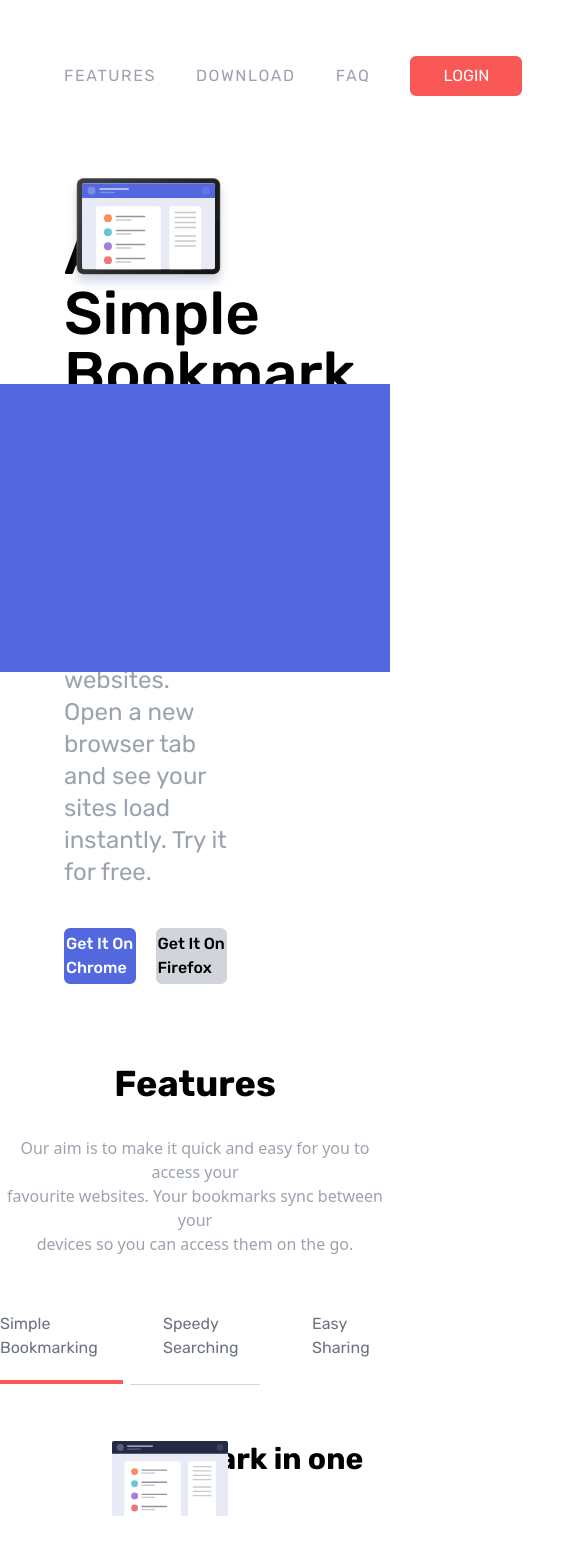
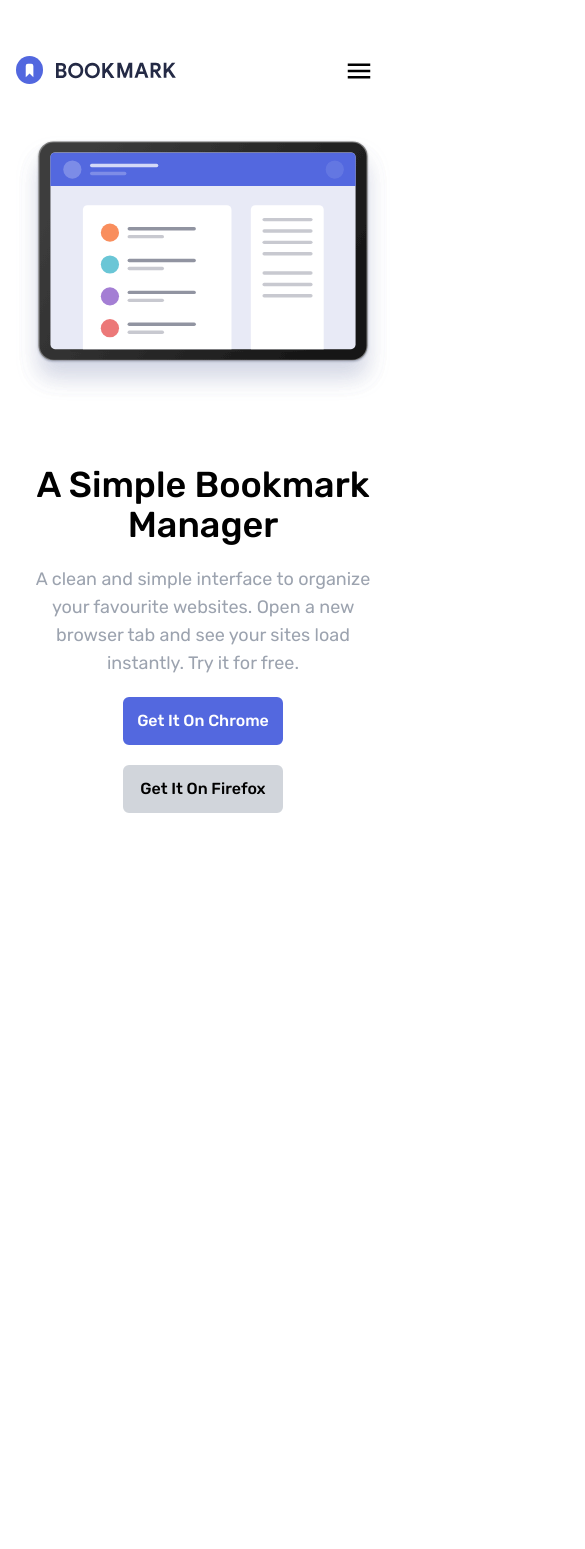
Before and after one commit to SusovanDas19/BookmarkClone, a React (Vite) app: page / in a window 390 px wide. Shown: the top 1549 px of the page, 585 px wide, since content can reach past the window. After the commit the page ends 844 px from the top, so only its background shows below. Built offline with nearby package versions, Linux system fonts and the light colour scheme.

Commit message:
Add responsiveness

```diff
--- a/index.html
+++ b/index.html
@@ -4,7 +4,7 @@
     <meta charset="UTF-8" />
     <link href="https://fonts.googleapis.com/css2?family=Rubik:wght@400;500;700&display=swap" rel="stylesheet">
     <meta name="viewport" content="width=device-width, initial-scale=1.0" />
-    <title>Bookmark Website</title>
+    <title>Bookmark Web</title>
   </head>
   <body>
     <div id="root"></div>
--- a/src/App.jsx
+++ b/src/App.jsx
@@ -9,7 +9,7 @@ import { BrowserRouter } from "react-router-dom";
 
 function App() {
   return (
-    <div className="h-full w-full">
+    <div className="h-full w-full overflow-x-hidden">
       <BrowserRouter>
         <Navbar />
         <Homeintro />
--- a/src/Components/Contact.jsx
+++ b/src/Components/Contact.jsx
@@ -2,25 +2,24 @@ import Button from "./Button";
 
 function Contact() {
   return (
-    <div className="w-full h-96 gap-5 bg-cusBlue mt-28 flex flex-col items-center justify-center font-rubik">
-      <p className="font-normal tracking-widest text-white text-lg">
+    <div className="w-full h-auto md:h-96 gap-5 bg-cusBlue mt-28 flex flex-col items-center justify-center font-rubik p-4 md:p-0">
+      <p className="font-normal tracking-widest text-white text-base md:text-lg">
         35,000+ ALREADY JOINED
       </p>
-      <p className="font-medium tracking-widest text-white text-3xl text-center">
+      <p className="font-medium tracking-widest text-white text-xl md:text-3xl text-center">
         Stay up-to-date with what
-        <br /> we're doing
+        <br className="hidden md:block" /> we're doing
       </p>
-      <div className="flex flex-row gap-5 w-">
+      <div className="flex flex-col md:flex-row gap-5 w-full md:w-auto items-center justify-center">
         <input
           type="email"
           placeholder="Enter your email address"
-          className="placeholder-gray-400 h-12 w-80 border rounded-md text-center focus:outline-none focus:ring-2 focus:ring-cusRed"
+          className="placeholder-gray-400 h-12 w-full md:w-80 border rounded-md text-center focus:outline-none focus:ring-2 focus:ring-cusRed"
         />
         <Button
           height="h-12"
-          width="w-32"
+          width="w-full md:w-32"
           bgcolor="bg-cusRed"
-
           borderColor="border-cusRed"
           btnTextColor="text-white"
           hoverbtnTextColor="hover:text-gray-200"
--- a/src/Components/Download.jsx
+++ b/src/Components/Download.jsx
@@ -6,16 +6,16 @@ import Button from "./Button";
 
 function Download() {
   return (
-    <div id="download" className="flex flex-col items-center mt-80">
+    <div id="download" className="flex flex-col items-center mt-40 md:mt-80">
       <div className="text-center mb-10">
-        <h1 className="font-rubik text-black text-4xl font-semibold mb-7">Download the extension</h1>
-        <p className="text-gray-400 text-base font-rubik">
+        <h1 className="font-rubik text-black text-2xl md:text-4xl font-semibold mb-7">Download the extension</h1>
+        <p className="text-gray-400 text-sm md:text-base font-rubik">
           We've got more browsers in the pipeline. Please do let us know if
-          <br />
+          <br className="hidden md:block" />
           you've got a favourite you'd like us to prioritize.
         </p>
       </div>
-      <div className="mt-14 flex flex-row gap-7">
+      <div className="mt-14 flex flex-col md:flex-row gap-7">
         <Card
          heading="Add to Chrome"
          details="Minimum Version 62"
@@ -26,13 +26,13 @@ function Download() {
          heading="Add to Firefox"
          details="Minimum Version 55"
          logo={logoFirefox}
-         mt="mt-5"
+         mt="mt-5 md:mt-0"
         />
         <Card
          heading="Add to Opera"
          details="Minimum Version 46"
          logo={logoOpera}
-         mt="mt-10"
+         mt="mt-10 md:mt-0"
         />
       </div>
     </div>
@@ -41,13 +41,13 @@ function Download() {
 
 function Card({heading, details, logo, mt}){
     return(
-        <div className={`${mt} h-96 w-80  gap-5 rounded-lg shadow-md flex flex-col items-center justify-center`}>
-            <img src={logo} alt="" />
+        <div className={`${mt} h-auto md:h-96 w-82 md:w-84 gap-5 rounded-lg shadow-md flex flex-col items-center justify-center p-6 md:p-10`}>
+            <img src={logo} alt="" className="w-16 md:w-auto" />
             <p className="text-black font-semibold font-rubik text-lg">{heading}</p>
-            <p className="w- font-rubik text-gray-400 text-base">{details}</p>
+            <p className="w-full text-center font-rubik text-gray-400 text-sm md:text-base">{details}</p>
             <div className="border-2 border-dotted w-full"></div>
             <Button
-            height="h-14"
+            height=" h-10 md:h-14"
             width="w-64"
             bgcolor="bg-cusBlue"
             hoverBgColor="hover:bg-white"
--- a/src/Components/Faq.jsx
+++ b/src/Components/Faq.jsx
@@ -32,17 +32,17 @@ function Faq() {
   );
 
   return (
-    <div id="faq" className="flex flex-col items-center justify-center mt-28 font-rubik">
-      <div className="flex flex-col items-center justify-center gap-8 mb-10">
-        <h1 className="text-4xl text-black font-semibold">
+    <div id="faq" className="flex flex-col items-center justify-center mt-28 font-rubik px-4 md:px-0">
+      <div className="flex flex-col items-center justify-center gap-4 md:gap-8 mb-10">
+        <h1 className="text-2xl md:text-4xl text-black font-semibold">
           Frequently Asked Questions
         </h1>
-        <p className="text-center">
+        <p className="text-center text-sm md:text-base">
           Here are some of our FAQs. If you have any other questions
-          <br /> you'd like answered please feel free to email us.
+          <br className="hidden md:block" /> you'd like answered please feel free to email us.
         </p>
       </div>
-      <div className="flex flex-col w-[650px] gap-5" ref={faqRef}>
+      <div className="flex flex-col w-full md:w-[650px] gap-5" ref={faqRef}>
         <div
           onClick={() => callFaq(1)}
           className="cursor-pointer flex flex-col items-start justify-start"
--- a/src/Components/Features.jsx
+++ b/src/Components/Features.jsx
@@ -42,40 +42,51 @@ function Features() {
   }
 
   return (
-    <div id="features" className="mt-20">
-      <div className="flex flex-col gap-8 items-center justify-center">
-        <h1 className="text-4xl font-semibold font-rubik">Features</h1>
-        <p className="text-base text-gray-400 text-center">
-          Our aim is to make it quick and easy for you to access your <br />
+    <div id="features" className="mt-24 md:mt-48">
+      <div className="flex flex-col gap-4 md:gap-8 items-center justify-center">
+        <h1 className="text-2xl md:text-4xl font-semibold font-rubik">
+          Features
+        </h1>
+        <p className="text-sm md:text-base text-gray-400 text-center">
+          Our aim is to make it quick and easy for you to access your{" "}
+          <br className="hidden md:block" />
           favourite websites. Your bookmarks sync between your
-          <br /> devices so you can access them on the go.
+          <br className="hidden md:block" /> devices so you can access them on
+          the go.
         </p>
       </div>
-      <div className="flex flex-col  items-center justify-center mt-14">
-        <div className="flex gap-10">
+      <div className="flex flex-col items-center justify-center mt-8 md:mt-14">
+        <div className="flex flex-col md:flex-row gap-4 md:gap-10 md:items-start items-center w-full md:w-auto">
           <p
             onClick={() => callFetOpt(1)}
-            className="text-gray-500 cursor-pointer text-base hover:text-cusRed font-rubik"
+            className="text-gray-500 cursor-pointer text-sm md:text-base hover:text-cusRed font-rubik"
           >
             Simple Bookmarking
-            {selectedFeature === 1 && <div className="w-full h-1 bg-cusRed mt-5"></div> }
+            {selectedFeature === 1 && (
+              <div className="w-full h-1 bg-cusRed mt-2 md:mt-5"></div>
+            )}
           </p>
           <p
             onClick={() => callFetOpt(2)}
-            className="text-gray-500 cursor-pointer text-base hover:text-cusRed font-rubik"
+            className="text-gray-500 cursor-pointer text-sm md:text-base hover:text-cusRed font-rubik"
           >
             Speedy Searching
-            {selectedFeature === 2 && <div className="w-full h-1 bg-cusRed mt-5"></div> }
+            {selectedFeature === 2 && (
+              <div className="w-full h-1 bg-cusRed mt-2 md:mt-5"></div>
+            )}
           </p>
+
           <p
             onClick={() => callFetOpt(3)}
-            className="text-gray-500  cursor-pointer text-base hover:text-cusRed font-rubik"
+            className="text-gray-500 cursor-pointer text-sm md:text-base hover:text-cusRed font-rubik"
           >
             Easy Sharing
-            {selectedFeature === 3 && <div className="w-full h-1 bg-cusRed mt-5"></div> }
-          </p>
+            {selectedFeature === 3 && (
+              <div className="w-full h-1 bg-cusRed mt-2 md:mt-5"></div>
+            )}
+        </p>
         </div>
-        <div className="flex w-1/3 h-px bg-gray-300"></div>
+        <div className="md:flex w-4/5 md:mt-0 mt-3 md:w-1/3 h-px bg-gray-300"></div>
       </div>
 
       {content}
@@ -92,17 +103,25 @@ function FeaturesOpt({ heading, details, img, left }) {
   ));
 
   return (
-    <div className="flex flex-row mt-14">
-      <div className="relative w-1/2">
-        <div className=" bg-cusBlue absolute h-72 w-[600px] rounded-r-full left-0 top-52 "></div>
-        <img src={img} alt="Screen 1" className={`absolute ${left}`} />
+    <div className="flex w-full flex-col md:flex-row mt-8 md:mt-14 items-center md:items-start">
+      <div className="md:relative w-full md:w-1/2 mb-8 md:mb-0 flex justify-center md:block">
+        <div className="bg-cusBlue absolute h-72 w-full md:w-[600px] rounded-r-full left-0 top-52 hidden md:block"></div>
+        <img
+          src={img}
+          alt="Screen 1"
+          className={`md:absolute ${left} w-4/5 md:w-auto`}
+        />
       </div>
-      <div className="flex flex-col gap-8">
-        <h1 className="font-semibold text-3xl font-rubik">{heading}</h1>
-        <p className="text-gray-400">{detailLines}</p>
+      <div className="flex flex-col gap-4 md:gap-8 items-center md:items-start w-full md:w-1/2">
+        <h1 className="font-semibold text-xl md:text-3xl font-rubik text-center md:text-left">
+          {heading}
+        </h1>
+        <p className="text-gray-400 text-sm md:text-base text-center md:text-left">
+          {detailLines}
+        </p>
         <Button
           height="h-10"
-          width="w-28"
+          width="w-32 md:w-28"
           bgcolor="bg-cusBlue"
           hoverBgColor="hover:bg-white"
           borderColor="border-cusBlue"
--- a/src/Components/Footer.jsx
+++ b/src/Components/Footer.jsx
@@ -10,31 +10,31 @@ function Footer() {
     }
   };
   return (
-    <div className="bg-[#252b46] w-full h-44 flex flex-row justify-between">
-      <div className="flex gap-10  items-center justify-center ml-16">
-        <img src={logoBookmarkWhite} alt="" />
+    <div className="bg-[#252b46] w-full h-auto md:h-44 flex flex-col md:flex-row justify-between p-4 md:p-0">
+      <div className="flex flex-col md:flex-row gap-4 md:gap-10 items-center justify-center ml-0 md:ml-16">
+        <img src={logoBookmarkWhite} alt="" className="w-28 md:w-auto" />
         <p
           onClick={() => scrollToSection("features")}
-          className="text-gray-400 hover:text-cusRed text-base font-rubik tracking-widest cursor-pointer"
+          className="text-gray-400 hover:text-cusRed text-sm md:text-base font-rubik tracking-widest cursor-pointer"
         >
           FEATURES
         </p>
         <p
           onClick={() => scrollToSection("download")}
-          className="text-gray-400 hover:text-cusRed text-base font-rubik tracking-widest cursor-pointer"
+          className="text-gray-400 hover:text-cusRed text-sm md:text-base font-rubik tracking-widest cursor-pointer"
         >
           DOWNLOAD
         </p>
         <p
           onClick={() => scrollToSection("faq")}
-          className="text-gray-400 hover:text-cusRed text-base font-rubik tracking-widest cursor-pointer"
+          className="text-gray-400 hover:text-cusRed text-sm md:text-base font-rubik tracking-widest cursor-pointer"
         >
           FAQ
         </p>
       </div>
-      <div className="flex flex-row gap-8 items-center justify-center mr-16">
-        <FaFacebookSquare className="text-3xl font-semibold text-white hover:text-cusRed cursor-pointer" />
-        <FaSquareXTwitter className="text-3xl font-semibold text-white hover:text-cusRed cursor-pointer" />
+      <div className="flex flex-row gap-4 md:gap-8 items-center justify-center mr-0 md:mr-16 mt-4 md:mt-0">
+        <FaFacebookSquare className="text-2xl md:text-3xl font-semibold text-white hover:text-cusRed cursor-pointer" />
+        <FaSquareXTwitter className="text-2xl md:text-3xl font-semibold text-white hover:text-cusRed cursor-pointer" />
       </div>
     </div>
   );
--- a/src/Components/Homeintro.jsx
+++ b/src/Components/Homeintro.jsx
@@ -4,20 +4,24 @@ import screen1 from "../assets/screen1.svg";
 
 function Homeintro() {
   return (
-    <div className="flex flex-row w-full pl-16">
-      <div className="flex flex-col font-rubik w-1/2 mt-32 gap-10">
-        <h1 className="text-black text-6xl font-medium">
-          A Simple Bookmark Manager
+    <div className="flex flex-col md:flex-row w-full pl-4 md:pl-16 justify-center items-center mb-24 md:mb-48">
+      <div className="relative w-full md:w-1/2 mt-10 md:mt-20 flex-shrink justify-center items-center order-1 md:order-2">
+        <div className="bg-cusBlue absolute h-72 w-full md:w-[600px] rounded-l-full right-0 top-0  md:top-16 hidden md:block"></div>
+        <img src={screen1} alt="Screen 1" className=" md:absolute w-full md:-top-32 md:w-4/5 sm:w-2/3 flex-shrink" />
+      </div>
+      <div className="flex flex-col font-rubik w-full md:w-1/2 mt-16 md:mt-32 gap-5 md:gap-10 justify-center items-center md:items-start order-2 md:order-1">
+        <h1 className="text-black text-4xl md:text-6xl font-medium flex-shrink text-center md:text-left">
+          A Simple Bookmark <br /> Manager
         </h1>
-        <p className="text-gray-400 text-2xl font-normal">
+        <p className="text-gray-400 text-lg md:text-2xl font-normal flex-shrink text-center md:text-left">
           A clean and simple interface to organize
-          <br /> your favourite websites. Open a new
-          <br /> browser tab and see your sites load
-          <br /> instantly. Try it for free.
+          <br className="hidden md:block" /> your favourite websites. Open a new
+          <br className="hidden md:block" /> browser tab and see your sites load
+          <br className="hidden md:block" /> instantly. Try it for free.
         </p>
-        <div className="flex gap-5">
+        <div className="flex flex-col md:flex-row gap-5 w-full md:items-start items-center">
           <Button
-            height="h-14"
+            height="h-12 md:h-14"
             width="w-40"
             bgcolor="bg-cusBlue"
             hoverBgColor="hover:bg-white"
@@ -28,7 +32,7 @@ function Homeintro() {
             btnText="Get It On Chrome"
           />
           <Button
-            height="h-14"
+            height="h-12 md:h-14"
             width="w-40"
             bgcolor="bg-gray-300"
             hoverBgColor="hover:bg-white"
@@ -40,10 +44,6 @@ function Homeintro() {
           />
         </div>
       </div>
-      <div className="relative w-1/2 mt-20">
-        <div className=" bg-cusBlue absolute h-72 w-[600px] rounded-l-full right-0 top-52 "></div>
-        <img src={screen1} alt="Screen 1" className="absolute right-40" />
-      </div>
     </div>
   );
 }
--- a/src/Components/Navbar.jsx
+++ b/src/Components/Navbar.jsx
@@ -1,35 +1,72 @@
+import React, { useState } from "react";
 import logoBookmark from "../assets/logoBookmark.svg";
+import { MdMenu } from "react-icons/md";
 import Button from "./Button";
 
 function Navbar() {
+  const [menuOpen, setMenuOpen] = useState(false);
+
   const scrollToSection = (sectionId) => {
     const section = document.getElementById(sectionId);
     if (section) {
       section.scrollIntoView({ behavior: "smooth" });
+      setMenuOpen(false);
     }
   };
 
   return (
-    <div className="pl-16 w-full h-10 mt-14 flex justify-between pr-16">
-      <div>
-        <img src={logoBookmark} alt="" />
-      </div>
-      <div className="flex gap-10  items-center justify-center">
+    <div className="w-full">
+      <div className="pl-4 md:pl-16 w-full h-10 mt-14 flex justify-between pr-4 md:pr-16">
+        <img src={logoBookmark} alt="" className="w-40 h-7 md:w-auto" />
+        <MdMenu className="text-3xl md:hidden cursor-pointer" onClick={() => setMenuOpen(!menuOpen)} />
+        <div className="hidden md:flex gap-4 md:gap-10 items-center justify-center">
           <p
             onClick={() => scrollToSection("features")}
-          className="text-gray-400 hover:text-cusRed text-base font-rubik tracking-widest cursor-pointer"
+            className="text-gray-400 hover:text-cusRed text-sm md:text-base font-rubik tracking-widest cursor-pointer"
           >
             FEATURES
           </p>
           <p
             onClick={() => scrollToSection("download")}
-          className="text-gray-400 hover:text-cusRed text-base font-rubik tracking-widest cursor-pointer"
+            className="text-gray-400 hover:text-cusRed text-sm md:text-base font-rubik tracking-widest cursor-pointer"
           >
             DOWNLOAD
           </p>
           <p
             onClick={() => scrollToSection("faq")}
-          className="text-gray-400 hover:text-cusRed text-base font-rubik tracking-widest cursor-pointer"
+            className="text-gray-400 hover:text-cusRed text-sm md:text-base font-rubik tracking-widest cursor-pointer"
+          >
+            FAQ
+          </p>
+          <Button
+            height="h-8 md:h-10"
+            width="w-24 md:w-28"
+            bgcolor="bg-cusRed"
+            hoverBgColor="hover:bg-white"
+            borderColor="border-cusRed"
+            btnTextColor="text-white"
+            hoverbtnTextColor="hover:text-cusRed"
+            btnText="LOGIN"
+          />
+        </div>
+      </div>
+      {menuOpen && (
+        <div className="flex flex-col items-center bg-white shadow-md p-4 md:hidden">
+          <p
+            onClick={() => scrollToSection("features")}
+            className="text-gray-400 hover:text-cusRed text-base font-rubik tracking-widest cursor-pointer mb-2"
+          >
+            FEATURES
+          </p>
+          <p
+            onClick={() => scrollToSection("download")}
+            className="text-gray-400 hover:text-cusRed text-base font-rubik tracking-widest cursor-pointer mb-2"
+          >
+            DOWNLOAD
+          </p>
+          <p
+            onClick={() => scrollToSection("faq")}
+            className="text-gray-400 hover:text-cusRed text-base font-rubik tracking-widest cursor-pointer mb-2"
           >
             FAQ
           </p>
@@ -44,6 +81,7 @@ function Navbar() {
             btnText="LOGIN"
           />
         </div>
+      )}
     </div>
   );
 }
```
Lines whose indentation alone changed are shown as unchanged.
